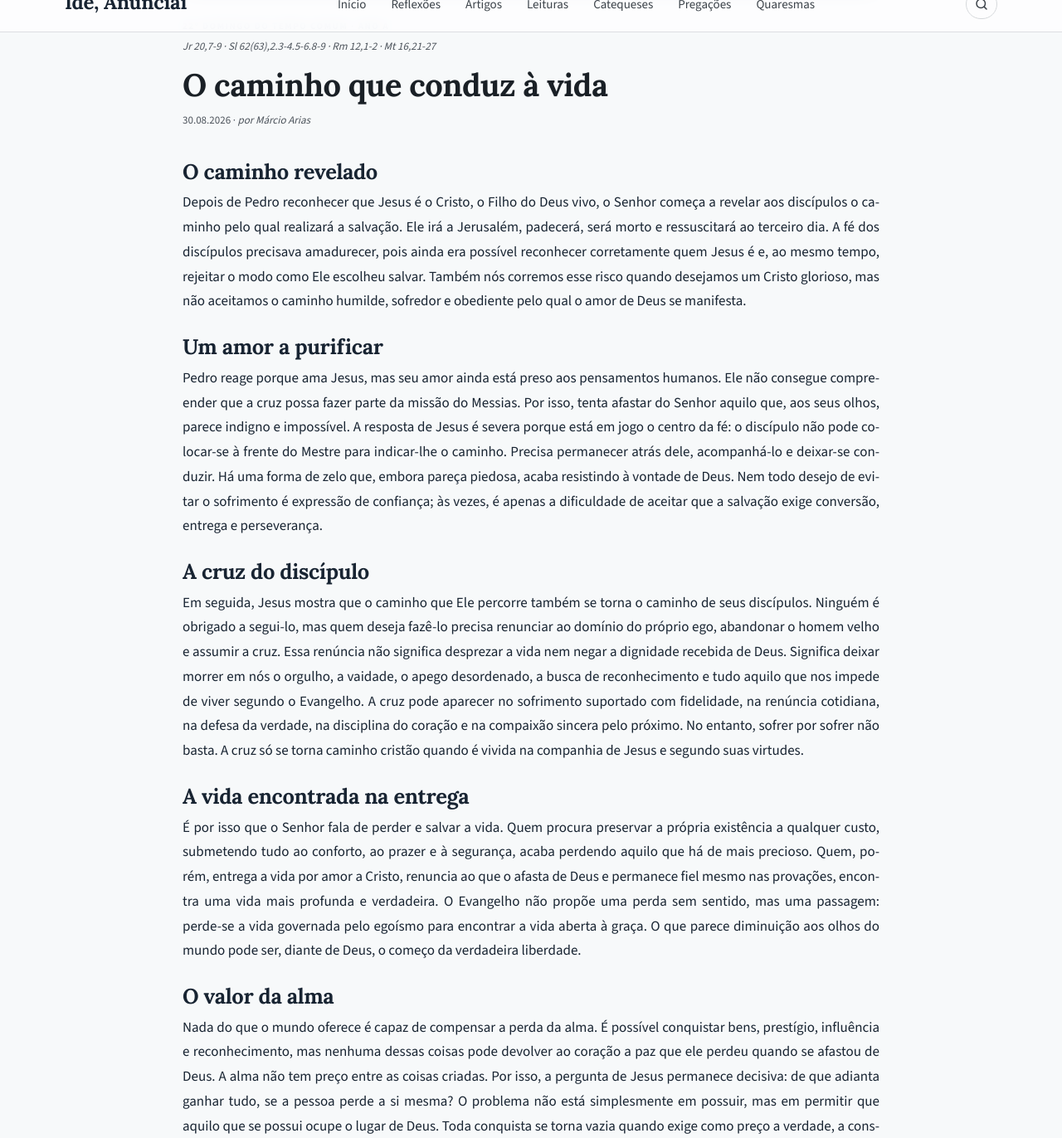
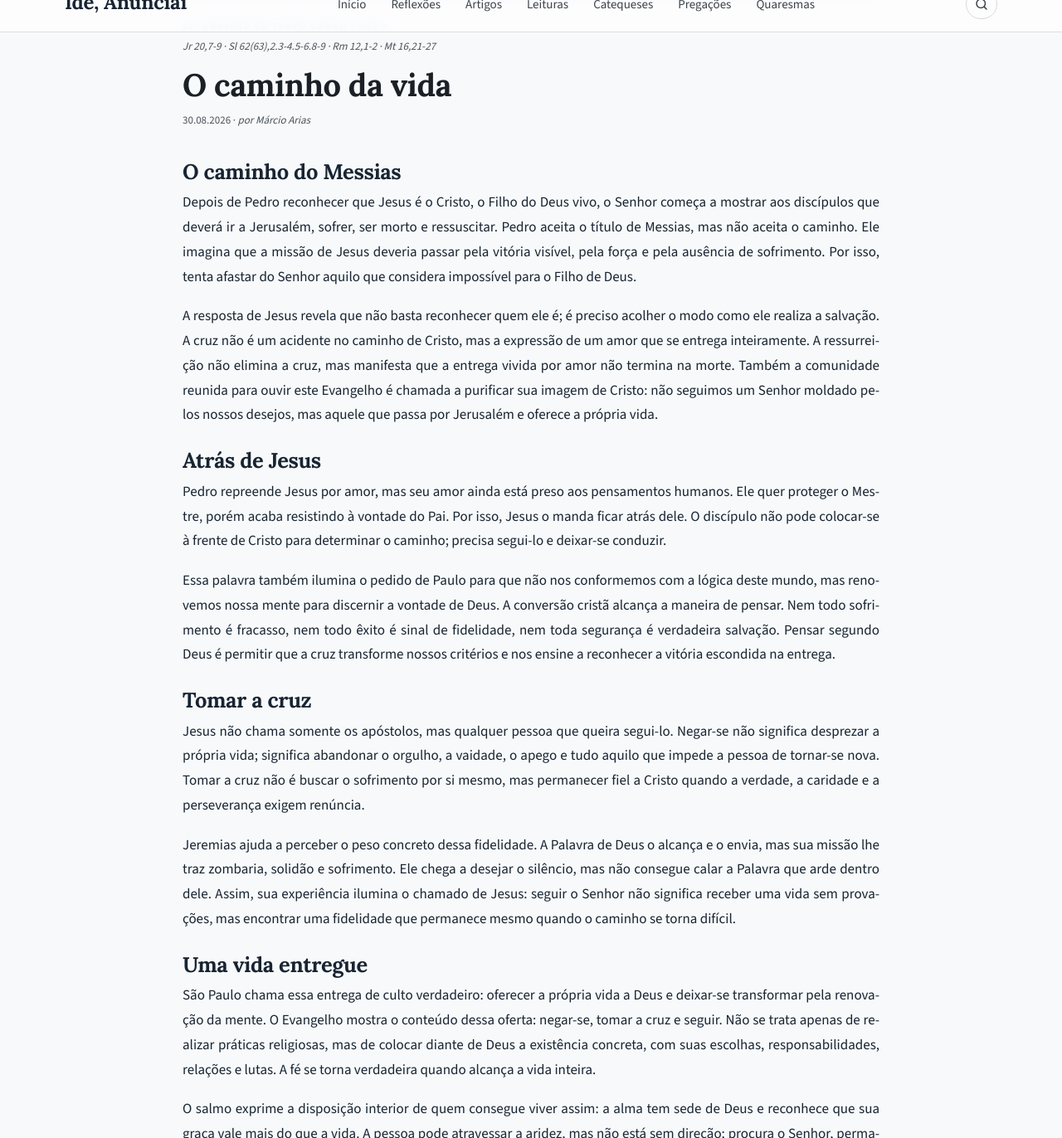
Before and after one commit to admariam/liturgiadiaria, a Jekyll site: the page built from _posts/2026-08-30-o-caminho-que-conduz-a-vida.md, in a window 1280 px wide and 1400 px high, scrolled down 403 px, cut to the strip 28-1400 px from the top of the window. Shown: the whole strip at 83% size. Built offline with Jekyll 4.4.1, drawn with Linux system fonts in a browser that asks for light colours; some of the changed text lies outside the part shown.

Commit message:
Atualiza reflexão de 30 de agosto

```diff
--- a/_posts/2026-08-30-o-caminho-que-conduz-a-vida.md
+++ b/_posts/2026-08-30-o-caminho-que-conduz-a-vida.md
@@ -1,35 +1,45 @@
 ---
-title: "O caminho que conduz à vida"
+title: "O caminho da vida"
 date: 2026-08-30
 celebracao: "22º Domingo do Tempo Comum · Ano A"
 evangelho: "Mt 16,21-27"
 leituras: "Jr 20,7-9 · Sl 62(63),2.3-4.5-6.8-9 · Rm 12,1-2 · Mt 16,21-27"
 citacao: "Se alguém quer me seguir, renuncie a si mesmo, tome a sua cruz e me siga."
 imagem: /assets/img/2026-08-30.jpg
-resumo: "Jesus revela que a salvação passa pela cruz e ensina que a verdadeira vida é encontrada quando deixamos o egoísmo e nos entregamos por amor."
+resumo: "A liturgia deste domingo nos chama a seguir Cristo no caminho da cruz, oferecendo a vida por amor para encontrar nele a verdadeira vida."
 ---
-## O caminho revelado
+## O caminho do Messias
 
-Depois de Pedro reconhecer que Jesus é o Cristo, o Filho do Deus vivo, o Senhor começa a revelar aos discípulos o caminho pelo qual realizará a salvação. Ele irá a Jerusalém, padecerá, será morto e ressuscitará ao terceiro dia. A fé dos discípulos precisava amadurecer, pois ainda era possível reconhecer corretamente quem Jesus é e, ao mesmo tempo, rejeitar o modo como Ele escolheu salvar. Também nós corremos esse risco quando desejamos um Cristo glorioso, mas não aceitamos o caminho humilde, sofredor e obediente pelo qual o amor de Deus se manifesta.
+Depois de Pedro reconhecer que Jesus é o Cristo, o Filho do Deus vivo, o Senhor começa a mostrar aos discípulos que deverá ir a Jerusalém, sofrer, ser morto e ressuscitar. Pedro aceita o título de Messias, mas não aceita o caminho. Ele imagina que a missão de Jesus deveria passar pela vitória visível, pela força e pela ausência de sofrimento. Por isso, tenta afastar do Senhor aquilo que considera impossível para o Filho de Deus.
 
-## Um amor a purificar
+A resposta de Jesus revela que não basta reconhecer quem ele é; é preciso acolher o modo como ele realiza a salvação. A cruz não é um acidente no caminho de Cristo, mas a expressão de um amor que se entrega inteiramente. A ressurreição não elimina a cruz, mas manifesta que a entrega vivida por amor não termina na morte. Também a comunidade reunida para ouvir este Evangelho é chamada a purificar sua imagem de Cristo: não seguimos um Senhor moldado pelos nossos desejos, mas aquele que passa por Jerusalém e oferece a própria vida.
 
-Pedro reage porque ama Jesus, mas seu amor ainda está preso aos pensamentos humanos. Ele não consegue compreender que a cruz possa fazer parte da missão do Messias. Por isso, tenta afastar do Senhor aquilo que, aos seus olhos, parece indigno e impossível. A resposta de Jesus é severa porque está em jogo o centro da fé: o discípulo não pode colocar-se à frente do Mestre para indicar-lhe o caminho. Precisa permanecer atrás dele, acompanhá-lo e deixar-se conduzir. Há uma forma de zelo que, embora pareça piedosa, acaba resistindo à vontade de Deus. Nem todo desejo de evitar o sofrimento é expressão de confiança; às vezes, é apenas a dificuldade de aceitar que a salvação exige conversão, entrega e perseverança.
+## Atrás de Jesus
 
-## A cruz do discípulo
+Pedro repreende Jesus por amor, mas seu amor ainda está preso aos pensamentos humanos. Ele quer proteger o Mestre, porém acaba resistindo à vontade do Pai. Por isso, Jesus o manda ficar atrás dele. O discípulo não pode colocar-se à frente de Cristo para determinar o caminho; precisa segui-lo e deixar-se conduzir.
 
-Em seguida, Jesus mostra que o caminho que Ele percorre também se torna o caminho de seus discípulos. Ninguém é obrigado a segui-lo, mas quem deseja fazê-lo precisa renunciar ao domínio do próprio ego, abandonar o homem velho e assumir a cruz. Essa renúncia não significa desprezar a vida nem negar a dignidade recebida de Deus. Significa deixar morrer em nós o orgulho, a vaidade, o apego desordenado, a busca de reconhecimento e tudo aquilo que nos impede de viver segundo o Evangelho. A cruz pode aparecer no sofrimento suportado com fidelidade, na renúncia cotidiana, na defesa da verdade, na disciplina do coração e na compaixão sincera pelo próximo. No entanto, sofrer por sofrer não basta. A cruz só se torna caminho cristão quando é vivida na companhia de Jesus e segundo suas virtudes.
+Essa palavra também ilumina o pedido de Paulo para que não nos conformemos com a lógica deste mundo, mas renovemos nossa mente para discernir a vontade de Deus. A conversão cristã alcança a maneira de pensar. Nem todo sofrimento é fracasso, nem todo êxito é sinal de fidelidade, nem toda segurança é verdadeira salvação. Pensar segundo Deus é permitir que a cruz transforme nossos critérios e nos ensine a reconhecer a vitória escondida na entrega.
 
-## A vida encontrada na entrega
+## Tomar a cruz
 
-É por isso que o Senhor fala de perder e salvar a vida. Quem procura preservar a própria existência a qualquer custo, submetendo tudo ao conforto, ao prazer e à segurança, acaba perdendo aquilo que há de mais precioso. Quem, porém, entrega a vida por amor a Cristo, renuncia ao que o afasta de Deus e permanece fiel mesmo nas provações, encontra uma vida mais profunda e verdadeira. O Evangelho não propõe uma perda sem sentido, mas uma passagem: perde-se a vida governada pelo egoísmo para encontrar a vida aberta à graça. O que parece diminuição aos olhos do mundo pode ser, diante de Deus, o começo da verdadeira liberdade.
+Jesus não chama somente os apóstolos, mas qualquer pessoa que queira segui-lo. Negar-se não significa desprezar a própria vida; significa abandonar o orgulho, a vaidade, o apego e tudo aquilo que impede a pessoa de tornar-se nova. Tomar a cruz não é buscar o sofrimento por si mesmo, mas permanecer fiel a Cristo quando a verdade, a caridade e a perseverança exigem renúncia.
 
-## O valor da alma
+Jeremias ajuda a perceber o peso concreto dessa fidelidade. A Palavra de Deus o alcança e o envia, mas sua missão lhe traz zombaria, solidão e sofrimento. Ele chega a desejar o silêncio, mas não consegue calar a Palavra que arde dentro dele. Assim, sua experiência ilumina o chamado de Jesus: seguir o Senhor não significa receber uma vida sem provações, mas encontrar uma fidelidade que permanece mesmo quando o caminho se torna difícil.
 
-Nada do que o mundo oferece é capaz de compensar a perda da alma. É possível conquistar bens, prestígio, influência e reconhecimento, mas nenhuma dessas coisas pode devolver ao coração a paz que ele perdeu quando se afastou de Deus. A alma não tem preço entre as coisas criadas. Por isso, a pergunta de Jesus permanece decisiva: de que adianta ganhar tudo, se a pessoa perde a si mesma? O problema não está simplesmente em possuir, mas em permitir que aquilo que se possui ocupe o lugar de Deus. Toda conquista se torna vazia quando exige como preço a verdade, a consciência e a salvação.
+## Uma vida entregue
 
-## A glória que virá
+São Paulo chama essa entrega de culto verdadeiro: oferecer a própria vida a Deus e deixar-se transformar pela renovação da mente. O Evangelho mostra o conteúdo dessa oferta: negar-se, tomar a cruz e seguir. Não se trata apenas de realizar práticas religiosas, mas de colocar diante de Deus a existência concreta, com suas escolhas, responsabilidades, relações e lutas. A fé se torna verdadeira quando alcança a vida inteira.
 
-A passagem termina voltada para a vinda gloriosa do Filho do Homem. Aquele que agora se encaminha para a paixão virá na glória do Pai e manifestará a verdade de cada vida. Então não serão as aparências, os títulos ou as riquezas que terão a última palavra, mas as obras. Elas revelarão o que realmente acolhemos, o que amamos e a quem seguimos. A promessa da glória sustenta o discípulo no caminho da cruz, enquanto o anúncio do julgamento recorda que a fé precisa tornar-se vida concreta.
+O salmo exprime a disposição interior de quem consegue viver assim: a alma tem sede de Deus e reconhece que sua graça vale mais do que a vida. A pessoa pode atravessar a aridez, mas não está sem direção; procura o Senhor, permanece unida a ele e encontra nele seu amparo. A renúncia cristã só pode ser compreendida a partir desse desejo maior. Não se abandona algo por vazio, mas porque se descobriu um bem mais precioso.
 
-O Evangelho nos convida, portanto, a olhar para Jesus sem separar sua glória de sua cruz. Ele não nos chama a uma existência sem lutas, mas a uma vida transformada pela entrega. Quando deixamos de conduzir tudo segundo nossos próprios critérios, quando permitimos que o orgulho seja vencido e quando permanecemos com Cristo nas exigências de cada dia, descobrimos que a verdadeira vida não é aquela que se conserva fechada em si mesma, mas aquela que se oferece por amor. Quem caminha com Jesus pode perder muitas seguranças, mas jamais perde o essencial: encontra nele a vida que o mundo inteiro não pode dar.
+## Perder para encontrar
+
+Jesus afirma que quem quiser salvar a própria vida irá perdê-la, e que quem a perder por causa dele irá encontrá-la. O mundo considera perda tudo aquilo que diminui o conforto, a segurança ou o reconhecimento. O Evangelho mostra que a verdadeira perda é afastar-se de Deus para conservar uma vida fechada em si mesma. É possível ganhar o mundo inteiro e perder a alma; também é possível renunciar a certas vantagens por fidelidade e encontrar uma liberdade que nenhuma conquista oferece.
+
+Por isso, a pergunta de Jesus permanece decisiva: que poderá alguém dar em troca da própria alma? Nenhum bem é suficiente para recuperar uma vida perdida em Deus. O discípulo é chamado a escolher o essencial, mesmo quando essa escolha parece pequena ou desvantajosa aos olhos do mundo. O que vale não é preservar tudo, mas permanecer unido àquele que dá sentido a tudo.
+
+## A glória prometida
+
+O Filho do Homem virá na glória do Pai e dará a cada um segundo suas obras. A promessa da glória sustenta o caminho da cruz, mas também recorda que a fé precisa tornar-se concreta. As obras revelam aquilo que realmente acolhemos: se seguimos Cristo ou se apenas admiramos sua imagem; se oferecemos a vida ou se continuamos presos a nós mesmos.
+
+A liturgia deste domingo nos coloca diante desse caminho sem separar a escuta da decisão. A Palavra mostra o destino de Jesus, corrige nossos pensamentos, desperta a sede de Deus e nos chama a oferecer a vida. Ao sairmos da celebração, não levamos apenas uma ideia sobre a cruz, mas uma pergunta dirigida à própria existência: estamos caminhando atrás de Cristo ou tentando conduzi-lo segundo nossos critérios? Quem aceita segui-lo pode atravessar sofrimento e incompreensão, mas não caminha para o vazio. Aquele que perde a vida por amor encontra, em Cristo, a verdadeira vida.
```
